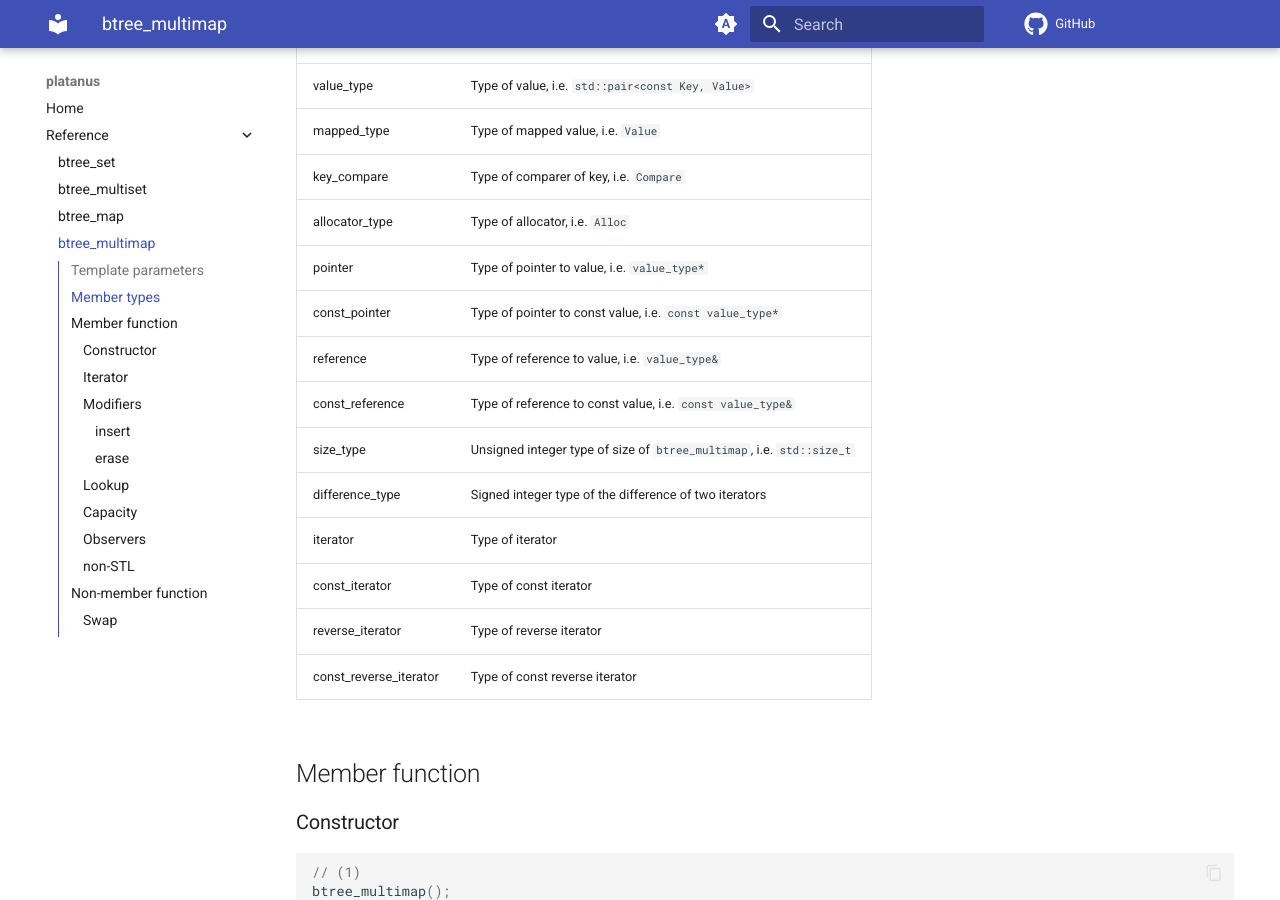
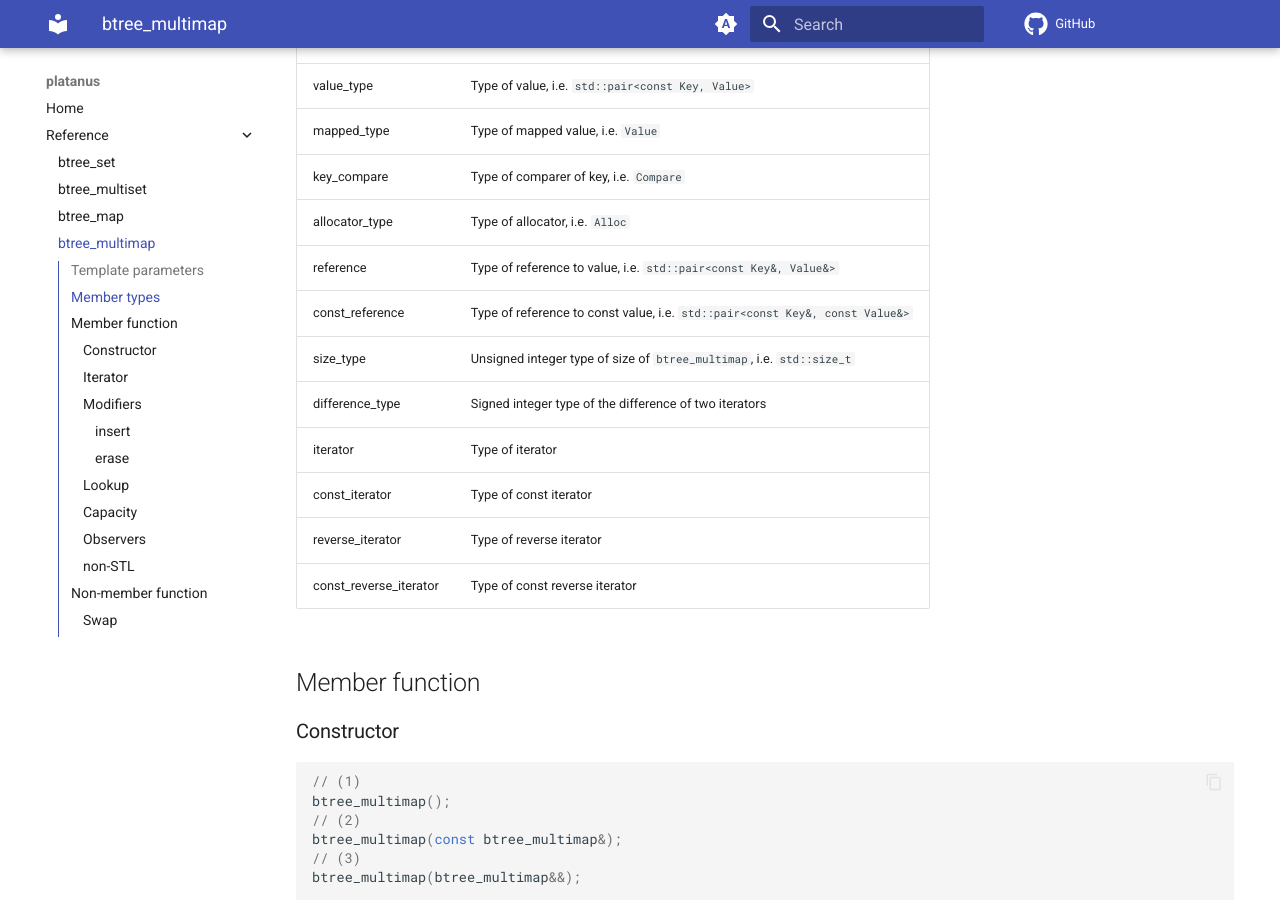
Before and after one commit to sukeya/platanus, an MkDocs documentation site: the page built from docs/reference/btree_multimap.md, in a window 1280 px wide and 900 px high, scrolled down 954 px. Built offline with MkDocs 1.6.1 and Material for MkDocs 9.7.7, drawn with Linux system fonts in a browser that asks for light colours; comment, search, counter and statistics services are not loaded; some of the changed text lies outside the part shown.

Commit message:
Update documents.

````diff
--- a/docs/reference/btree_multimap.md
+++ b/docs/reference/btree_multimap.md
@@ -34,10 +34,8 @@ class btree_multimap;
 | mapped_type | Type of mapped value, i.e. `Value` |
 | key_compare | Type of comparer of key, i.e. `Compare` |
 | allocator_type | Type of allocator, i.e. `Alloc` |
-| pointer | Type of pointer to value, i.e. `value_type*` |
-| const_pointer | Type of pointer to const value, i.e. `const value_type*` |
-| reference | Type of reference to value, i.e. `value_type&` |
-| const_reference | Type of reference to const value, i.e. `const value_type&` |
+| reference | Type of reference to value, i.e. `std::pair<const Key&, Value&>` |
+| const_reference | Type of reference to const value, i.e. `std::pair<const Key&, const Value&>` |
 | size_type | Unsigned integer type of size of `btree_multimap`, i.e. `std::size_t` |
 | difference_type | Signed integer type of the difference of two iterators |
 | iterator | Type of iterator |
@@ -109,6 +107,9 @@ btree_multimap& operator=(btree_multimap&&) = default;
 
 
 ### Iterator
+
+> **Note:** Because `reference` is a proxy type (`std::pair<const Key&, Value&>`), iterators do **not** support `operator->()`. Use `(*it).first` / `(*it).second` instead of `it->first` / `it->second`.
+
 ```cpp
 // (1)
 iterator               begin();
````
Also changed, not shown: docs/reference/btree_map.md (+5 -4 lines), docs/reference/btree_multiset.md (+2 -2 lines), docs/reference/btree_set.md (+2 -2 lines).
